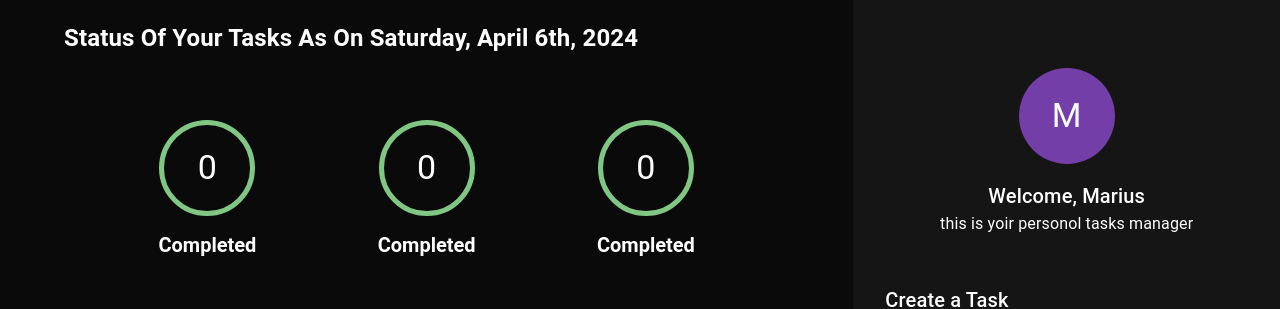
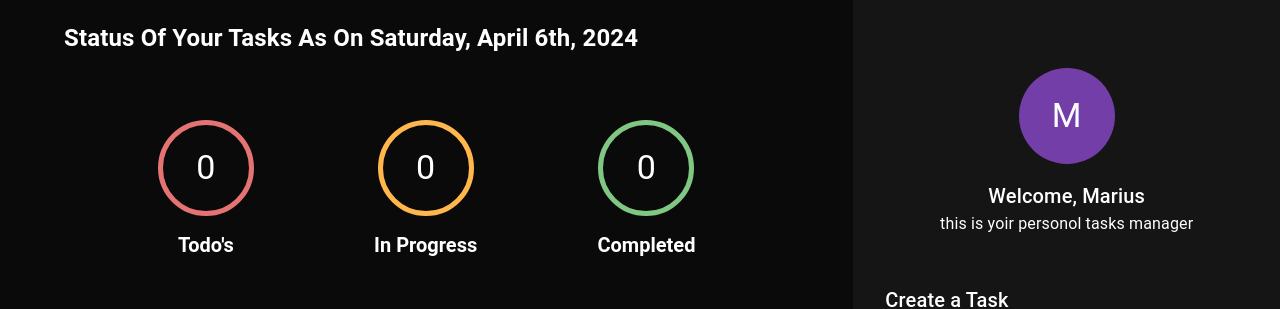
Before and after one commit to Marius-Elting/TodoList-Frontend, a React (Vite) app: page / in a window 1280 px wide. Shown: the top 309 px of the page. Built offline with nearby package versions, Linux system fonts and the light colour scheme; no server answers.

Commit message:
added countTask helpers & implented them

```diff
--- a/src/components/TaskArea/TaskArea.tsx
+++ b/src/components/TaskArea/TaskArea.tsx
@@ -9,6 +9,7 @@ import { useQuery, useMutation } from "@tanstack/react-query";
 import { Status } from "../CreateTaskForm/enums/Status";
 import { IUpdateTask } from "./interfaces/IUpdateTask";
 import _default from "@mui/material/styles/identifier";
+import { countTasks } from "./helpers/countTasks";
 
 const TaskArea: FC = (): ReactElement => {
   const { error, isLoading, data, refetch } = useQuery(["tasks"], async () => {
@@ -68,9 +69,18 @@ const TaskArea: FC = (): ReactElement => {
           md={10}
           xs={12}
           mb={8}>
-          <TaskCounter />
-          <TaskCounter />
-          <TaskCounter />
+          <TaskCounter
+            status={Status.todo}
+            count={data && countTasks(data, Status.todo)}
+          />
+          <TaskCounter
+            status={Status.inProgress}
+            count={data && countTasks(data, Status.inProgress)}
+          />
+          <TaskCounter
+            status={Status.completed}
+            count={data && countTasks(data, Status.completed)}
+          />
         </Grid>
         <Grid
           item
--- /dev/null
+++ b/src/components/TaskArea/helpers/countTasks.ts
@@ -0,0 +1,11 @@
+import { TaskCounterStatusType } from '../../TaskCounter/interfaces/ITaskCounter';
+import { ITaskApi } from './../interfaces/ITaskApi';
+
+export const countTasks = (tasks: ITaskApi[], status: TaskCounterStatusType): number => {
+
+    if (!Array.isArray(tasks)) {
+        return 0
+    }
+    const totalTasks = tasks.filter((task) => task.status === status)
+    return totalTasks.length
+}
```
